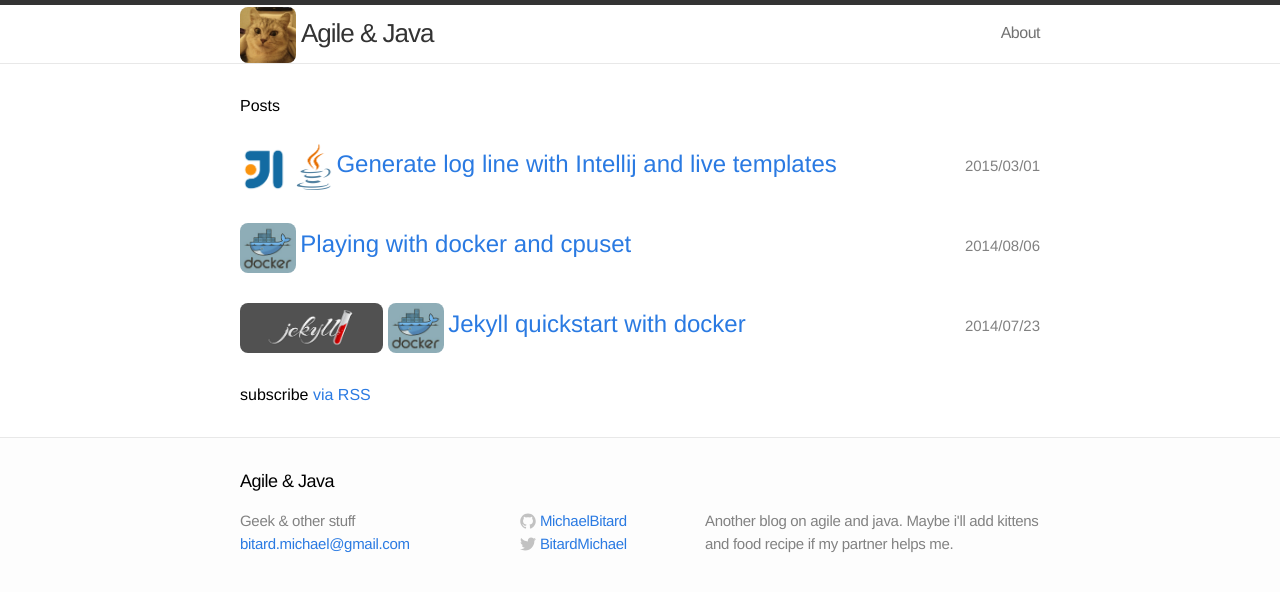
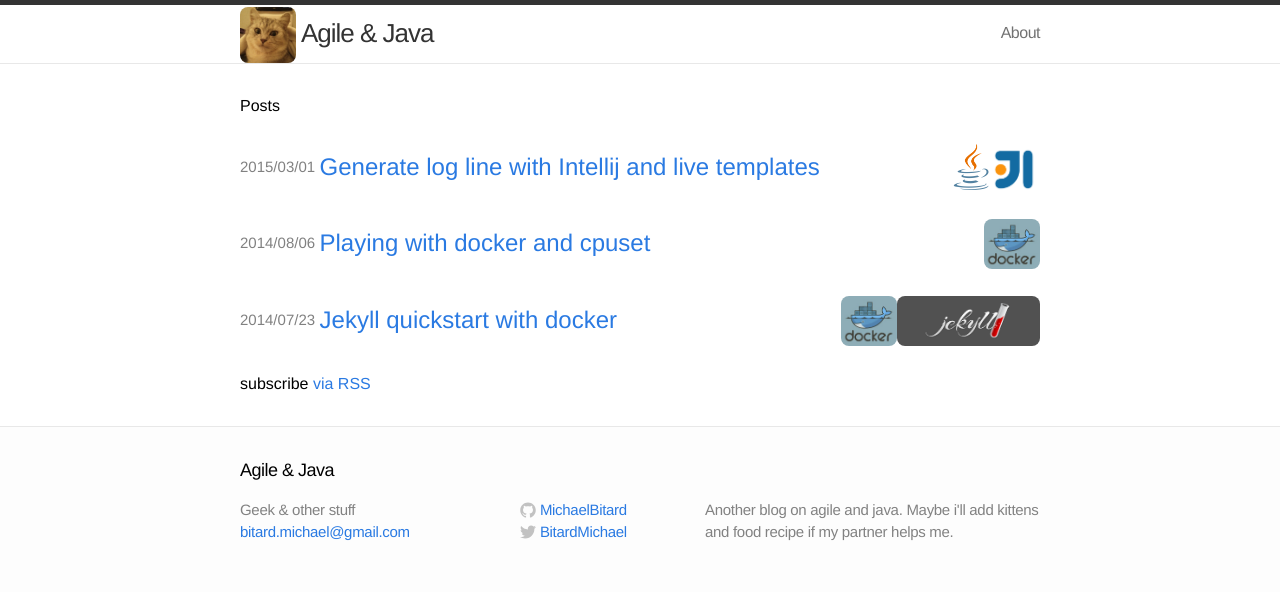
Before and after one commit to gpolaert/agileek.github.io, a Jekyll site: the page built from index.html, in a window 1280 px wide. Shown: the top 592 px of the page. Built offline with Jekyll 4.4.1, drawn with Linux system fonts in a browser that asks for light colours.

Commit message:
align text on home page + inverse date and labels

```diff
--- a/_drafts/2014-07-23-welcome-to-jekyll.markdown
+++ b/_drafts/2014-07-23-welcome-to-jekyll.markdown
@@ -3,6 +3,7 @@ layout: post
 title:  "Welcome to Jekyll!"
 date:   2014-07-23 10:22:42
 categories: jekyll update
+published: false
 ---
 
 You'll find this post in your `_posts` directory - edit this post and re-build (or run with the `-w` switch) to see your changes!
--- a/css/main.css
+++ b/css/main.css
@@ -166,6 +166,7 @@ a:visited { color: #205caa; }
     min-height: 50px;
     max-height : 50px;
     border-radius: 8px;
+    float: right;
 }
 
 .posts {
@@ -178,12 +179,13 @@ a:visited { color: #205caa; }
 .posts .post-link {
   font-size: 24px;
   line-height: 1;
+  vertical-align: middle;
 }
 
 .posts .post-date {
   font-size: 15px;
   color: #818181;
-  float: right;
+  vertical-align: middle;
 }
 
 
@@ -449,11 +451,12 @@ a:visited { color: #205caa; }
 
   .posts .post-date {
     display: none;
+    visibility: hidden;
   }
 
   .category {
-    min-height: 10px;
-    max-height : 20px;
+    display: none;
+    visibility: hidden;
   }
 
   .post-header h1 { font-size: 36px; }
--- a/index.html
+++ b/index.html
@@ -8,11 +8,11 @@ layout: default
     <ul class="posts">
         {% for post in site.posts %}
         <li>
+            <span class="post-date">{{ post.date | date: "%Y/%m/%d" }}</span>
+            <a class="post-link" href="{{ post.url | prepend: site.baseurl }}">{{ post.title }}</a>
             {% for category in post.categories %}
                 <img src="/images/categories/{{ category }}.png" class="category" alt="{{ category }}">
             {% endfor %}
-            <a class="post-link" href="{{ post.url | prepend: site.baseurl }}">{{ post.title }}</a>
-            <span class="post-date">{{ post.date | date: "%Y/%m/%d" }}</span>
         </li>
         {% endfor %}
     </ul>
```
Also changed, not shown: _drafts/2014-07-26-docker-intro.md (+1 -0 lines).
